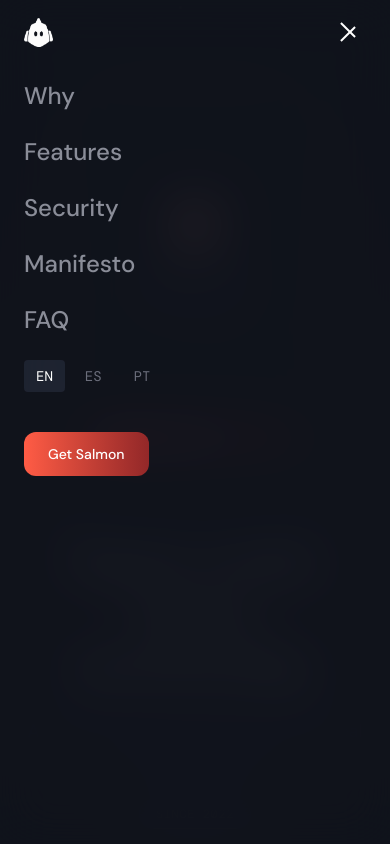
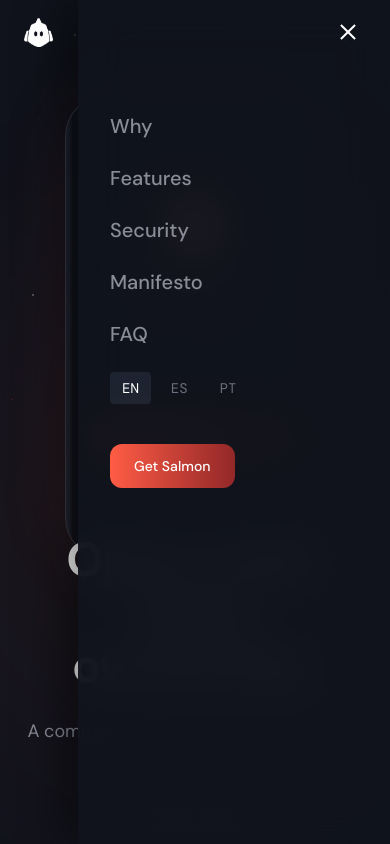
Before and after one commit to salmon-wallet/salmon-website, a Next.js app: page /en in a window 390 px wide. Both pictures are taken after a click on the button "Toggle menu". Shown: the top 844 px of the page. Built offline with nearby package versions, Linux system fonts and the light colour scheme; a web font is replaced by a local one.

Commit message:
Adjusted Navab

```diff
--- a/components/Navbar.tsx
+++ b/components/Navbar.tsx
@@ -158,7 +158,7 @@
             aria-label={t('toggleMenu')}
           >
             <motion.span
-              animate={mobileOpen ? { rotate: 45, y: 6 } : { rotate: 0, y: 0 }}
+              animate={mobileOpen ? { rotate: 45, y: 8 } : { rotate: 0, y: 0 }}
               transition={{ duration: 0.4, ease: [0.16, 1, 0.3, 1] }}
               className="block w-5 h-0.5 bg-text-primary"
             />
@@ -168,7 +168,7 @@
               className="block w-5 h-0.5 bg-text-primary"
             />
             <motion.span
-              animate={mobileOpen ? { rotate: -45, y: -6 } : { rotate: 0, y: 0 }}
+              animate={mobileOpen ? { rotate: -45, y: -8 } : { rotate: 0, y: 0 }}
               transition={{ duration: 0.4, ease: [0.16, 1, 0.3, 1] }}
               className="block w-5 h-0.5 bg-text-primary"
             />
@@ -188,7 +188,7 @@
                 ? { duration: 0 }
                 : { duration: 0.5, ease: [0.16, 1, 0.3, 1] }
             }
-            className="fixed inset-0 z-[90] bg-bg-primary/95 backdrop-blur-xl pt-20 px-6 lg:hidden"
+            className="fixed inset-y-0 right-0 w-[80vw] z-[90] bg-bg-primary/95 backdrop-blur-xl pt-28 px-8 lg:hidden shadow-[-20px_0_40px_rgba(0,0,0,0.4)]"
           >
             <motion.div
               className="flex flex-col gap-6"
@@ -203,7 +203,7 @@
                   key={key}
                   href={NAV_HREFS[i]}
                   onClick={() => setMobileOpen(false)}
-                  className="text-2xl font-medium text-text-secondary hover:text-text-primary transition-colors"
+                  className="text-xl font-medium text-text-secondary hover:text-text-primary transition-colors"
                   variants={
                     prefersReducedMotion
                       ? {}
```
